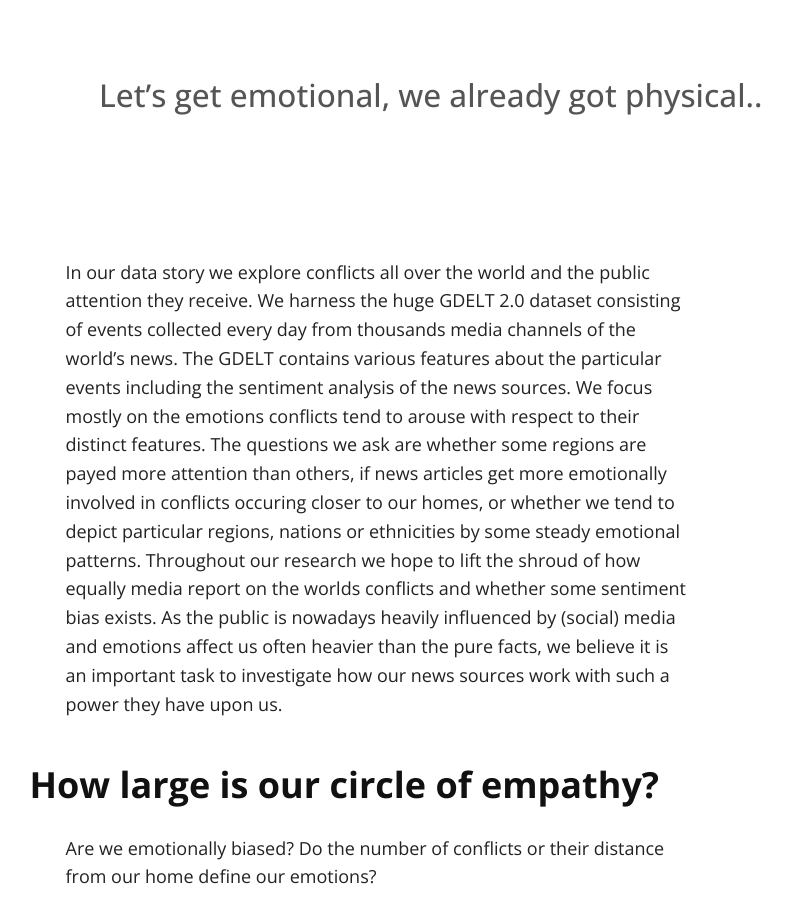
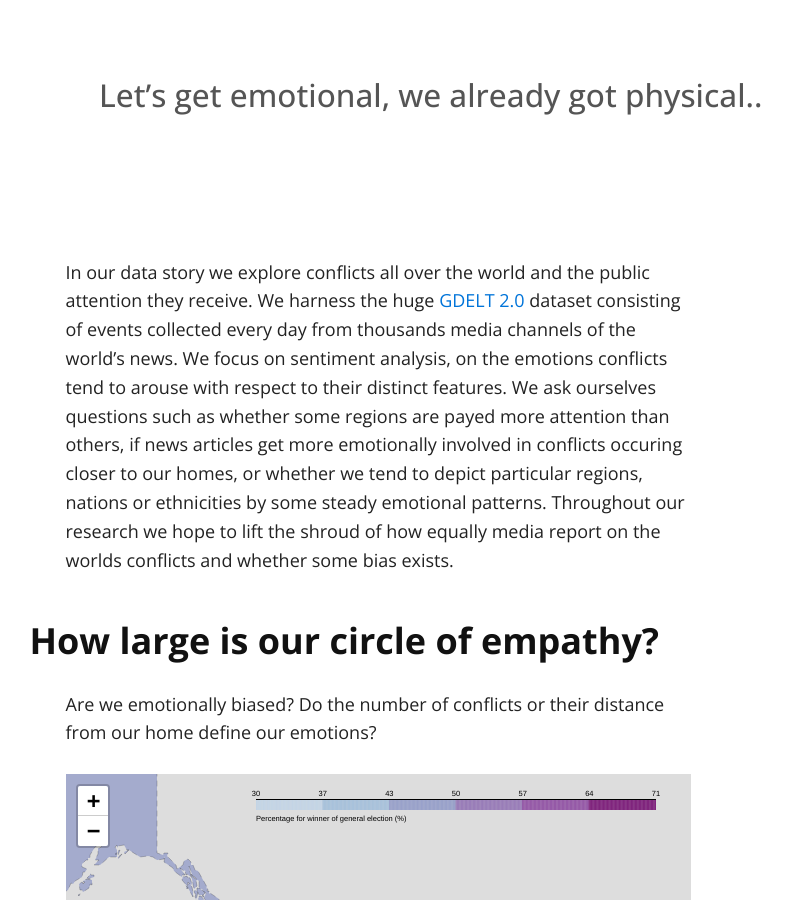
Before and after one commit to marycate/Matterhorn-ADA.github.io, a Jekyll site: the page built from index.md, in a window 1280 px wide and 900 px high, scrolled down 367 px. Shown: the whole window, without its empty margins (262-1054 px from the left). Built offline with Jekyll 4.4.1, drawn with Linux system fonts in a browser that asks for light colours; nearby versions of some CDN libraries; a script that is not in the unit is left out; our own code applies the rules of GitHub Pages for plain Markdown files; some of the changed text lies outside the part shown.

Commit message:
Update index.md

```diff
--- a/index.md
+++ b/index.md
@@ -4,50 +4,40 @@ layout: default
 
 ## Let's get emotional, we already got physical..
 
-In our data story we explore conflicts all over the world and the public attention they receive. We harness the huge GDELT 2.0 dataset consisting of events collected every day from thousands media channels of the world's news. The GDELT contains various features about the particular events including the sentiment analysis of the news sources. We focus mostly on the emotions conflicts tend to arouse with respect to their distinct features. The questions we ask are whether some regions are payed more attention than others, if news articles get more emotionally involved in conflicts occuring closer to our homes, or whether we tend to depict particular regions, nations or ethnicities by some steady emotional patterns. Throughout our research we hope to lift the shroud of how equally media report on the worlds conflicts and whether some sentiment bias exists. As the public is nowadays heavily influenced by (social) media and emotions affect us often heavier than the pure facts, we believe it is an important task to investigate how our news sources work with such a power they have upon us.
+In our data story we explore conflicts all over the world and the public attention they receive. We harness the huge [GDELT 2.0](https://www.gdeltproject.org/) dataset consisting of events collected every day from thousands media channels of the world's news. We focus on sentiment analysis, on the emotions conflicts tend to arouse with respect to their distinct features. We ask ourselves questions such as whether some regions are payed more attention than others, if news articles get more emotionally involved in conflicts occuring closer to our homes, or whether we tend to depict particular regions, nations or ethnicities by some steady emotional patterns. Throughout our research we hope to lift the shroud of how equally media report on the worlds conflicts and whether some bias exists.
 
 ### How large is our circle of empathy?
 Are we emotionally biased? Do the number of conflicts or their distance from our home define our emotions?
 
+<iframe src="https://matterhorn-ada.github.io/us2.html" width="100%" height="400px" frameBorder="0"></iframe>
+
 ### Do we care about all?
 Are some countries ignored in the news? Is the number of conflicts taking place in a country in relation with the number of mentions in the media depending on where the conflict has happened?
+
+<iframe src="https://matterhorn-ada.github.io/us2.html" width="100%" height="400px" frameBorder="0"></iframe>
 
 ### Are we emotionally predictable?
 Can we observe patterns of emotions with respect to a country, religion or an ethnical group? Can we derive a model predicting emotions in case of a new conflict based on its specific features?
 
+<iframe src="https://matterhorn-ada.github.io/us2.html" width="100%" height="400px" frameBorder="0"></iframe>
+
 ### How much is too much?
 Do we have a saturation limit? Does increasing number of conflicts make people feel worse and worse or is there some limit?
+
+<iframe src="https://matterhorn-ada.github.io/us2.html" width="100%" height="400px" frameBorder="0"></iframe>
 
 ### Hysteric or ice queen?
 Are some nations more emotional? Do we see sensitivity differences between some countries or actors?
 
+<iframe src="https://matterhorn-ada.github.io/us2.html" width="100%" height="400px" frameBorder="0"></iframe>
 
-<iframe src="https://matterhorn-ada.github.io/us2.html" width="100%" height="400px" frameBorder="0"></iframe>
+
 
 > "Lorem ipsum dolor sit amet, consectetur adipiscing elit, sed do eiusmod tempor incididunt ut labore et dolore magna aliqua. Ut enim ad minim veniam, quis nostrud exercitation ullamco laboris nisi ut aliquip ex ea commodo consequat.
 
-### With footnotes too!
-
 Back up your stuff with solid, clean citations. Footnotes can be written in markdown and appear like this.[^1] Use as many as you like.[^2]
 
-Lorem ipsum dolor sit amet, consectetur adipiscing elit, sed do eiusmod tempor incididunt ut labore et dolore magna aliqua. Ut enim ad minim veniam, quis nostrud exercitation ullamco laboris nisi ut aliquip ex ea commodo consequat.
 
-### Add social sharing buttons
-
-Simply add the following line anywhere in your markdown:
-
-<pre><code>{% raw  %}
-{% include sharing.html %}
-{% endraw %}
-</code></pre>
-
-and get a nice responsive sharing ribbon.
-
-{% include sharing.html %}
-
-Add this at the bottom, or the top, or between every other paragraph if you're desprate for social validation.
-
-Just remember to customize the buttons to fit your url in the `_includes/sharing.html` file. These buttons are made available and customizable by the good folks at kni-labs. See the documentation at [https://github.com/kni-labs/rrssb](https://github.com/kni-labs/rrssb) for more information.
 
 ### Font awesome is also included
 
@@ -63,17 +53,9 @@ If you need them, you can stick any of the [605 icons](http://fontawesome.io/ico
 
 <i class="fa fa-building"></i>&nbsp;&nbsp;<i class="fa fa-bus fa-lg"></i>&nbsp;&nbsp;<i class="fa fa-cube fa-2x"></i>&nbsp;&nbsp;<i class="fa fa-paper-plane fa-3x"></i>&nbsp;&nbsp;<i class="fa fa-camera-retro fa-4x">
 
-### Add images to make your point
-
-Images play nicely with this template as well. Add diagrams or charts to make your point, and the template will fit them in appropriately.
-
 <img src="images/hello.svg" alt="sample image">
 
-Lorem ipsum dolor sit amet, consectetur adipiscing elit, sed do eiusmod tempor incididunt ut labore et dolore magna aliqua. Ut enim ad minim veniam, quis nostrud exercitation ullamco laboris nisi ut aliquip ex ea commodo consequat. Duis aute irure dolor in reprehenderit in voluptate velit esse cillum dolore eu fugiat nulla pariatur. Excepteur sint occaecat cupidatat non proident, sunt in culpa qui officia deserunt mollit anim id est laborum.
-
-Thanks to [Shu Uesengi](https://github.com/chibicode) for inspiring and providing the base for this template with his excellent work, [solo](https://github.com/chibicode).
-
-<hr>
+{% include sharing.html %}
 
 ##### Footnotes:
 
```
